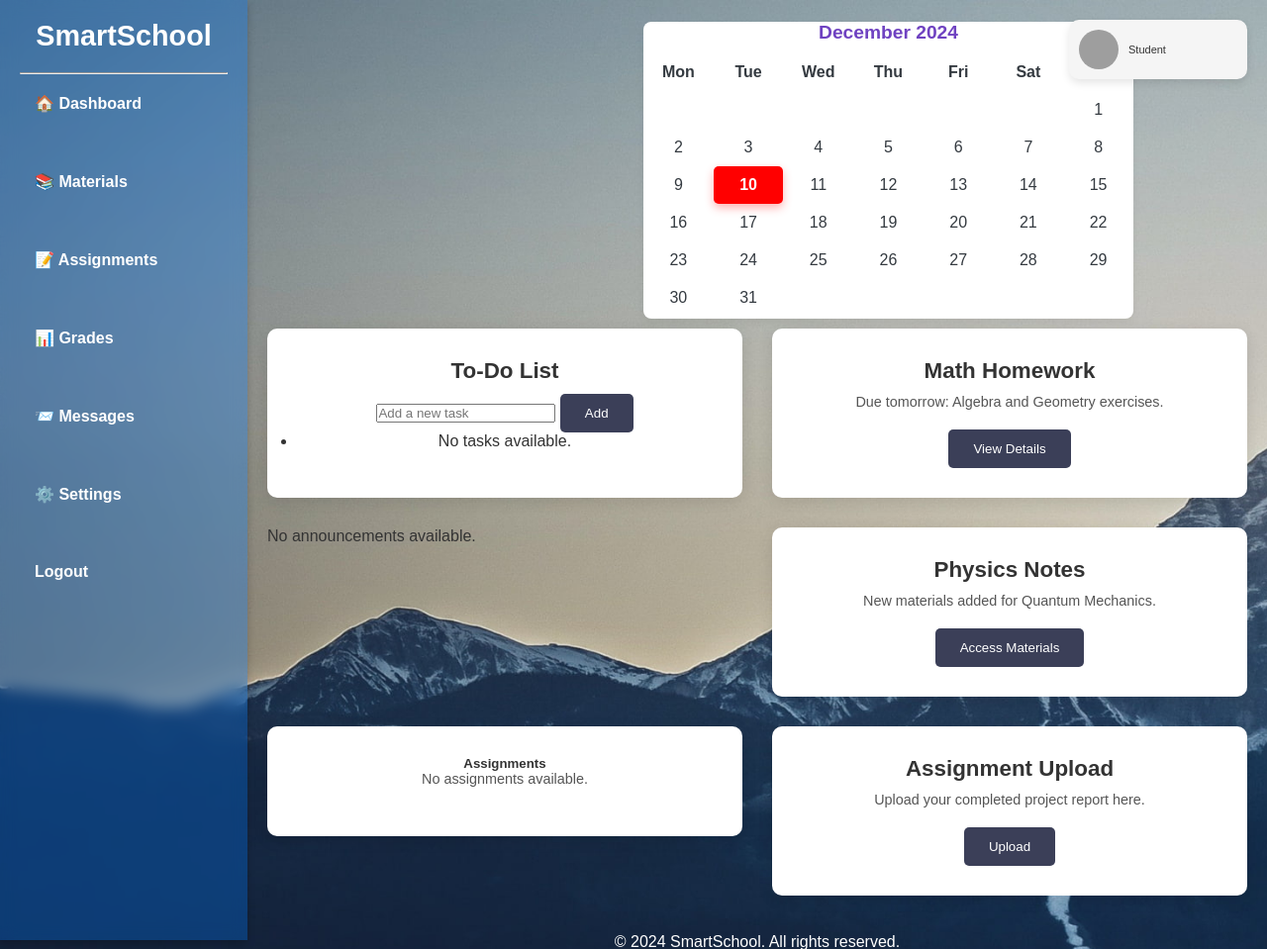
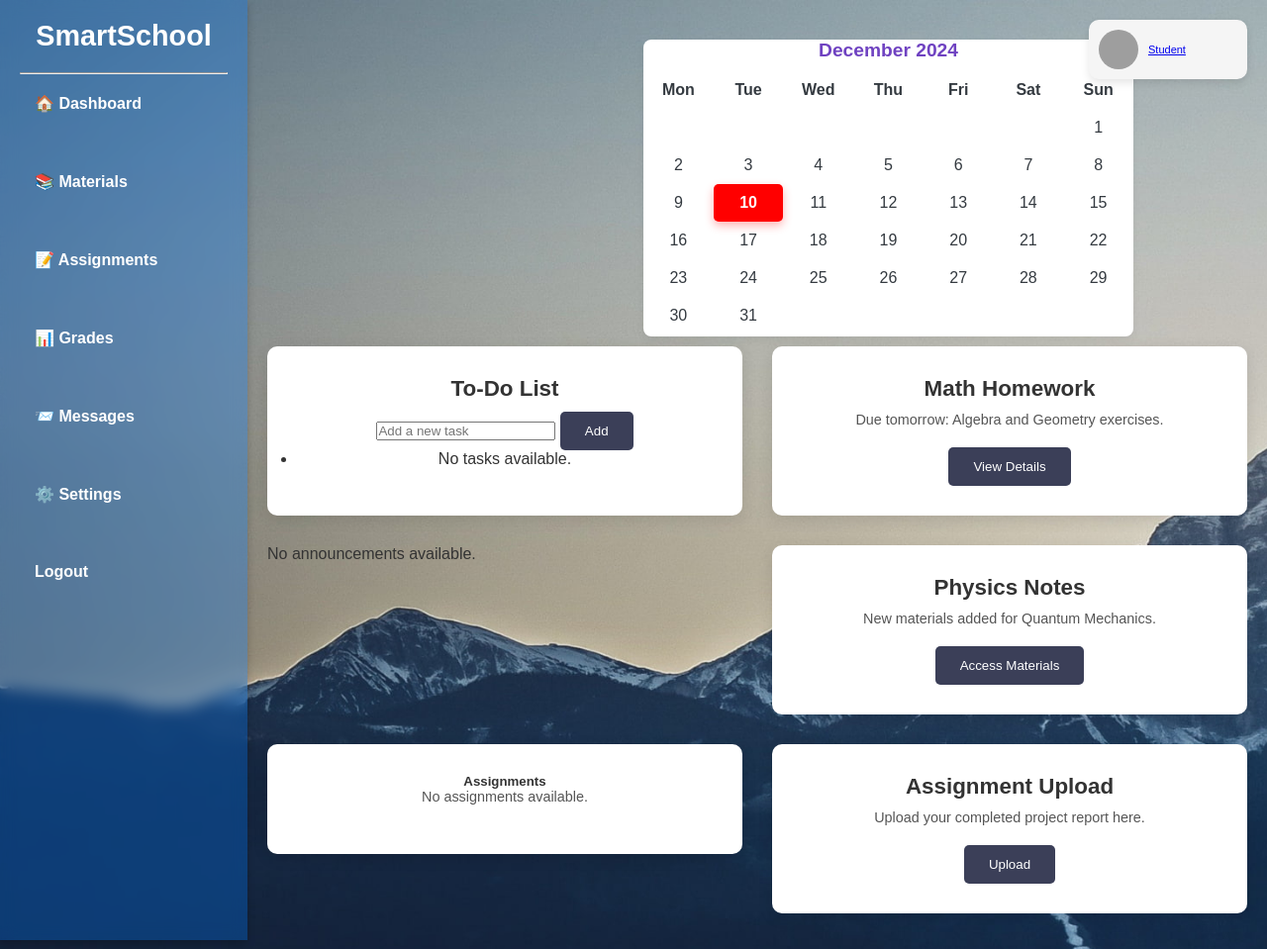
Before and after one commit to johncybersec1/smartsys, a Python web app: template templates/stddashboard.html in a window 1280 px wide. Shown: the top 959 px of the page at 99% size. Run offline with Jinja, Linux system fonts and the light colour scheme; the template is opened without the code that fills it, so the values that code supplies are empty; grey boxes are pictures that could not be loaded.

Commit message:
changed header link

```diff
--- a/static/mystyles.css
+++ b/static/mystyles.css
@@ -26,7 +26,7 @@ body {
     padding: 10px;
     border-radius: 10px;
     box-shadow: 0 4px 8px rgba(0, 0, 0, 0.1); /* Optional: adds shadow for a more elevated look */
-    width: 180px;
+    width: 160px;
     font-size: 11px;
     background-color: whitesmoke;
 }
@@ -176,7 +176,7 @@ header h1 {
     background-color: white;
     color: #343a40;
     margin-bottom: 10px;
-    margin-top: 2px;
+    margin-top: 20px;
     border-radius: 8px;
     box-shadow: 0 4px 8px rgba(0, 0, 0, 0.05); /* Soft shadow */
     transition: transform 0.3s;
--- a/templates/stddashboard.html
+++ b/templates/stddashboard.html
@@ -24,12 +24,12 @@
             </ul>
         </aside>
 
-        <div class="profile-container">
+        <a href="{{ url_for('settings') }}" class="profile-container">
             <div class="profile">
                 <img src="{{ url_for('static', filename=session.get('profile_photo', 'default.jpg')) }}" alt="Profile Photo" class="img-fluid mb-3" id="profile-photo" width="100" alt="Profile Picture">
                 <span>{{ session.get('first_name', 'Student') }} {{ session.get('last_name', '') }}</span>
             </div>
-        </div>
+        </a>
 
         <!-- Main Content -->
         <main class="main-content">
```
